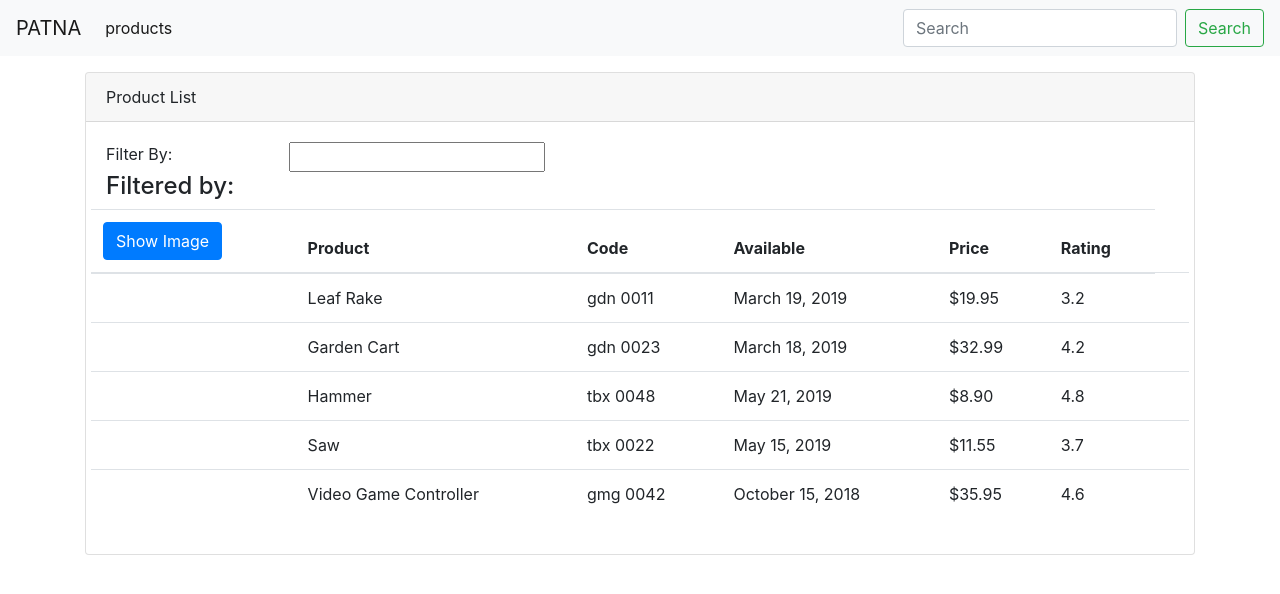
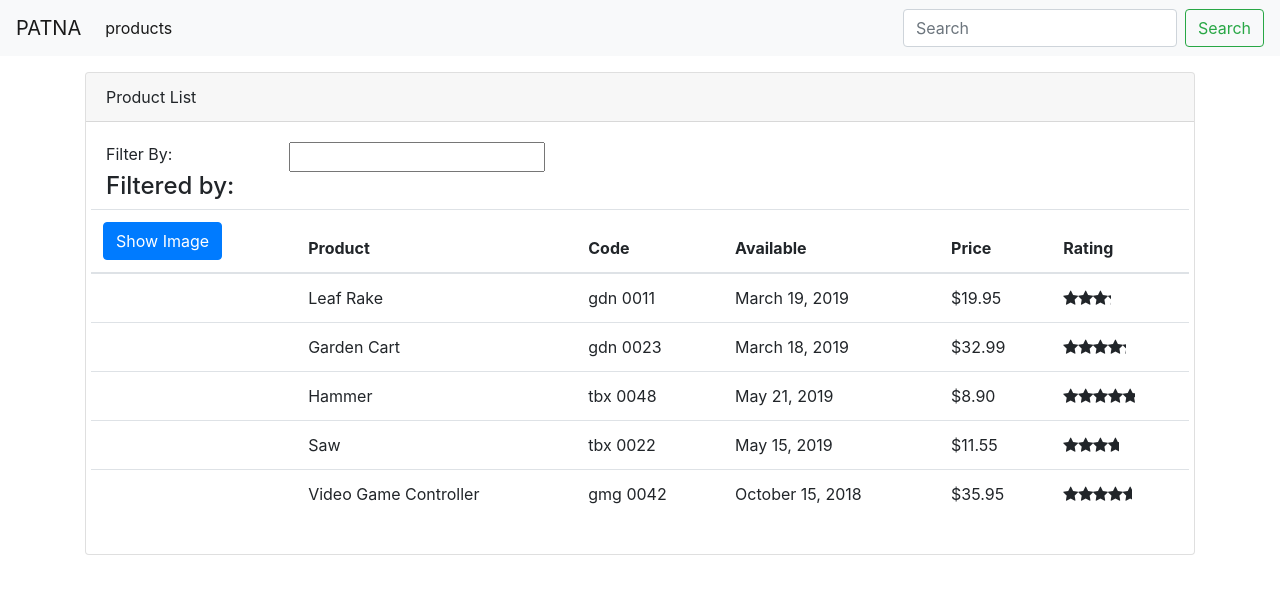
Before and after one commit to shady-abdelhamid/ng-patna, an Angular app: page /products in a window 1280 px wide. Shown: the top 594 px of the page. Built offline with nearby package versions, Linux system fonts and the light colour scheme.

Commit message:
Add start rating reusable component
- include it in shared module

```diff
--- a/src/app/products/product-list/product-list.component.html
+++ b/src/app/products/product-list/product-list.component.html
@@ -51,8 +51,9 @@
             <td>{{ product.productCode | lowercase | convertToSpaces: '-' }}</td>
             <td>{{ product.releaseDate }}</td>
             <td>{{ product.price | currency }}</td>
-            <td>{{ product.rating }}</td>
-            <td></td>
+            <td>
+              <star-rating [rating]= product.rating></star-rating>
+            </td>
           </tr>
         </tbody>
       </table>
--- a/src/app/shared/shared.module.ts
+++ b/src/app/shared/shared.module.ts
@@ -1,12 +1,14 @@
 import { NgModule } from '@angular/core';
 import { CommonModule } from '@angular/common';
 import { ConvertToSpacesPipe } from './convert-to-spaces.pipe';
+import { StarRatingComponent } from './star-rating/star-rating.component';
 
 
 
 @NgModule({
   declarations: [
-    ConvertToSpacesPipe
+    ConvertToSpacesPipe,
+    StarRatingComponent
   ],
   imports: [
     CommonModule
@@ -14,6 +16,7 @@ import { ConvertToSpacesPipe } from './convert-to-spaces.pipe';
   exports: [
     CommonModule,
     ConvertToSpacesPipe,
+    StarRatingComponent,
   ]
 })
 export class SharedModule { }
--- /dev/null
+++ b/src/app/shared/star-rating/star-rating.component.html
@@ -0,0 +1,12 @@
+<div class="crop"
+  [style.width.px]="starWidth"
+  [title]="rating"
+>
+  <div style="width: 75px;">
+    <span class="fa fa-star"></span>
+    <span class="fa fa-star"></span>
+    <span class="fa fa-star"></span>
+    <span class="fa fa-star"></span>
+    <span class="fa fa-star"></span>
+  </div>
+</div>
--- /dev/null
+++ b/src/app/shared/star-rating/star-rating.component.scss
@@ -0,0 +1,6 @@
+.crop {
+  overflow: hidden;
+}
+div {
+  cursor: pointer;
+}
--- /dev/null
+++ b/src/app/shared/star-rating/star-rating.component.ts
@@ -0,0 +1,19 @@
+import { Component, Input, OnChanges } from '@angular/core';
+
+@Component({
+  selector: 'star-rating',
+  templateUrl: './star-rating.component.html',
+  styleUrls: ['./star-rating.component.scss']
+})
+export class StarRatingComponent implements OnChanges {
+
+  @Input() rating = 0;
+  starWidth = 0;
+
+  constructor() { }
+
+  ngOnChanges(): void {
+    this.starWidth = this.rating * 75 / 5;
+  }
+
+}
```
